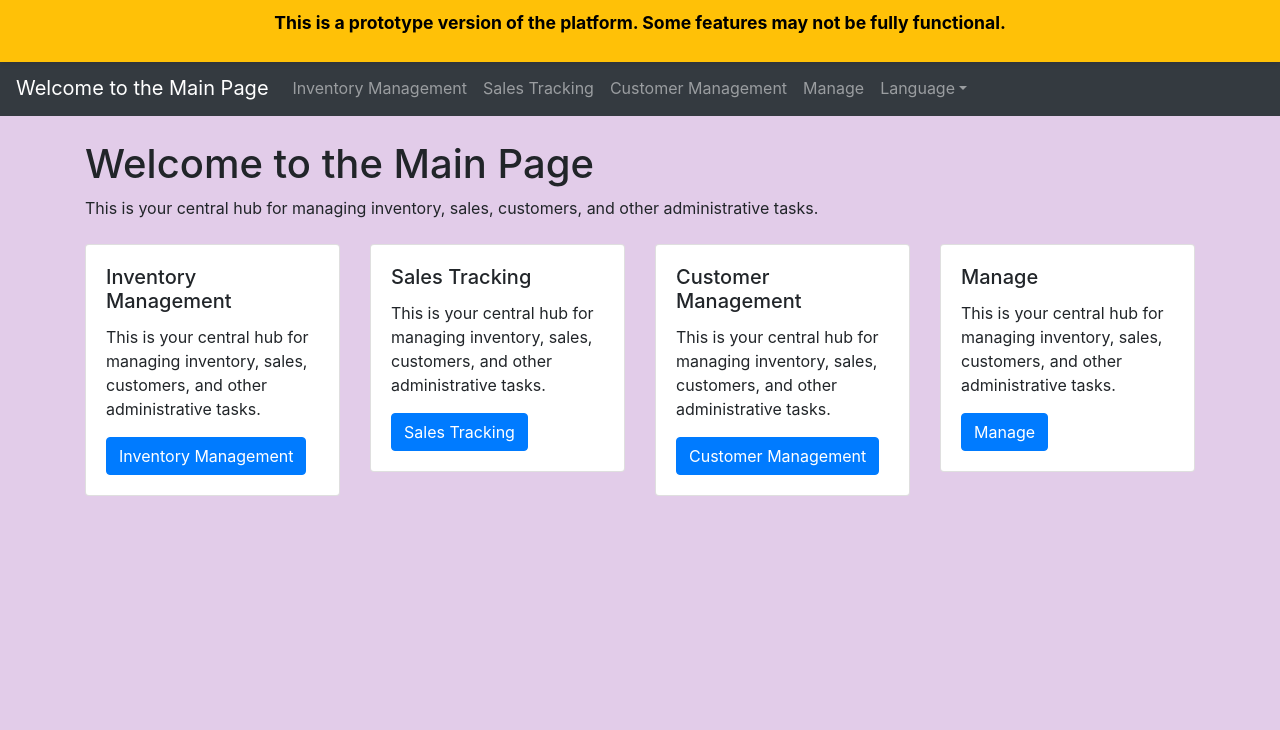
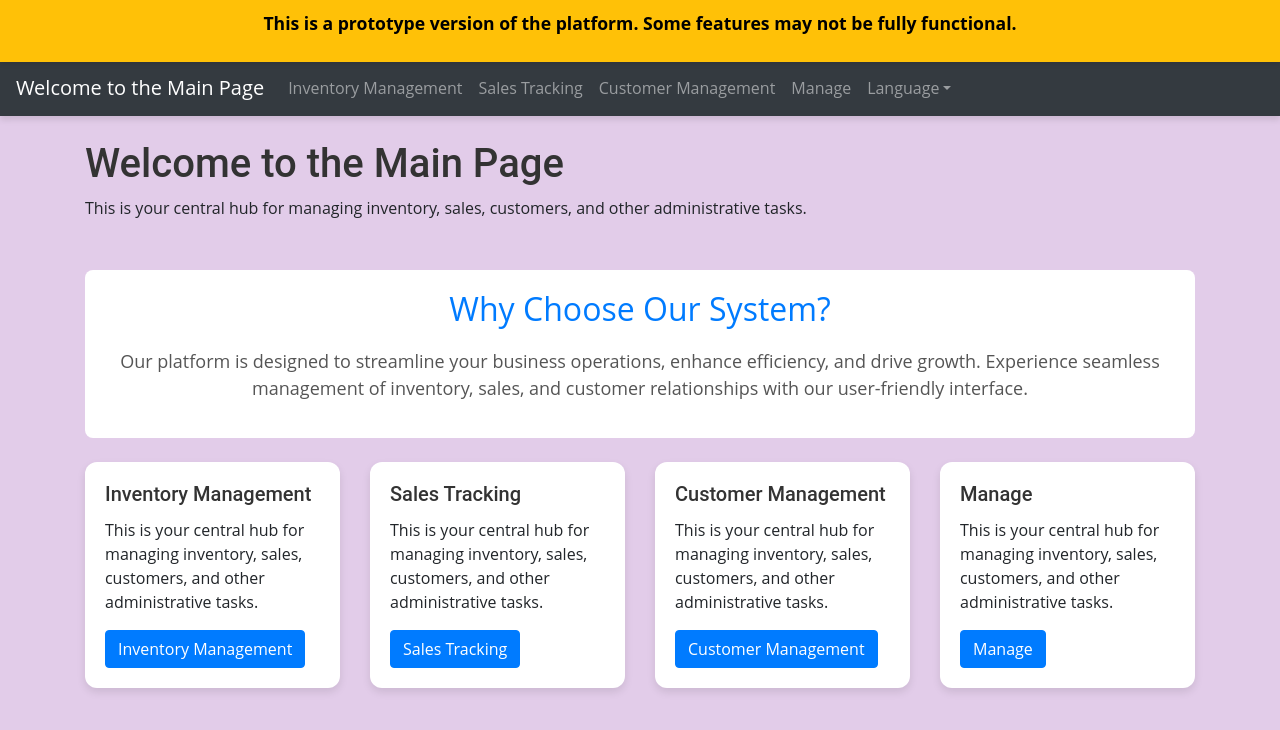
Before and after one commit to Abuu20/business-management-prototype, a plain HTML site: page index.html in a window 1280 px wide. Drawn offline with nearby package versions, Linux system fonts and the light colour scheme.

Commit message:
Update index.html with new feature

```diff
--- a/index.html
+++ b/index.html
@@ -5,9 +5,83 @@
     <meta name="viewport" content="width=device-width, initial-scale=1.0">
     <title>Main Page</title>
     <link rel="stylesheet" href="styles.css">
-    <link rel="stylesheet" href="https://stackpath.bootstrapcdn.com/bootstrap/4.5.2/css/bootstrap.min.css"> <!-- Bootstrap CSS -->
+    <link rel="stylesheet" href="https://stackpath.bootstrapcdn.com/bootstrap/4.5.2/css/bootstrap.min.css">
     <script src="lang.js" defer></script>
     <script src="script.js" defer></script>
+    <style>
+        /* Visual Appeal: Modern UI Elements */
+        body {
+            font-family: 'Open Sans', sans-serif;
+            background-color: #f8f9fa;
+        }
+
+        .navbar {
+            box-shadow: 0 4px 6px rgba(0, 0, 0, 0.1);
+        }
+
+        .card {
+            border: none;
+            border-radius: 12px;
+            box-shadow: 0 4px 8px rgba(0, 0, 0, 0.1);
+            transition: transform 0.3s ease;
+        }
+
+        .card:hover {
+            transform: translateY(-5px);
+        }
+
+        .btn-primary {
+            background-color: #007bff;
+            border-color: #007bff;
+            transition: background-color 0.3s ease;
+        }
+
+        .btn-primary:hover {
+            background-color: #0056b3;
+        }
+
+        h1, h5 {
+            font-family: 'Roboto', sans-serif;
+            color: #333;
+        }
+
+        /* User Experience: Smooth Transitions & Animations */
+        .navbar-toggler-icon {
+            transition: transform 0.3s ease;
+        }
+
+        .navbar-toggler-icon:hover {
+            transform: rotate(90deg);
+        }
+
+        .dropdown-menu {
+            animation: fadeIn 0.5s ease;
+        }
+
+        @keyframes fadeIn {
+            from { opacity: 0; }
+            to { opacity: 1; }
+        }
+
+        /* Content: Value Proposition Section */
+        .value-prop {
+            margin-top: 50px;
+            padding: 20px;
+            background-color: #ffffff;
+            border-radius: 8px;
+            text-align: center;
+        }
+
+        .value-prop h2 {
+            color: #007bff;
+            margin-bottom: 20px;
+        }
+
+        .value-prop p {
+            font-size: 18px;
+            color: #555;
+        }
+    </style>
 </head>
 <body>
     <div class="prototype-banner">
@@ -15,7 +89,7 @@
     </div>
 
     <nav class="navbar navbar-expand-lg navbar-dark bg-dark">
-        <a class="navbar-brand" href="index.html" data-translate="welcome">HOME</a>
+        <a class="navbar-brand" href="index.html" data-translate="welcome">Home</a>
         <button class="navbar-toggler" type="button" data-toggle="collapse" data-target="#navbarNav" aria-controls="navbarNav" aria-expanded="false" aria-label="Toggle navigation">
             <span class="navbar-toggler-icon"></span>
         </button>
@@ -45,8 +119,13 @@
     </nav>
 
     <div class="container mt-4">
-        <h1 data-translate="welcome">Welcome to the Business management center</h1>
+        <h1 data-translate="welcome">Welcome to the Business Management Center</h1>
         <p data-translate="description">This is your central hub for managing inventory, sales, customers, and other administrative tasks. Use the navigation bar to access different management sections.</p>
+
+        <div class="value-prop">
+            <h2>Why Choose Our System?</h2>
+            <p>Our platform is designed to streamline your business operations, enhance efficiency, and drive growth. Experience seamless management of inventory, sales, and customer relationships with our user-friendly interface.</p>
+        </div>
 
         <div class="row mt-4">
             <div class="col-md-3">
@@ -88,8 +167,6 @@
         </div>
     </div>
 
-    <!-- Optional JavaScript -->
-    <!-- Bootstrap Bundle with Popper -->
     <script src="https://code.jquery.com/jquery-3.5.1.slim.min.js"></script>
     <script src="https://cdn.jsdelivr.net/npm/@popperjs/core@2.9.2/dist/umd/popper.min.js"></script>
     <script src="https://stackpath.bootstrapcdn.com/bootstrap/4.5.2/js/bootstrap.min.js"></script>
```
